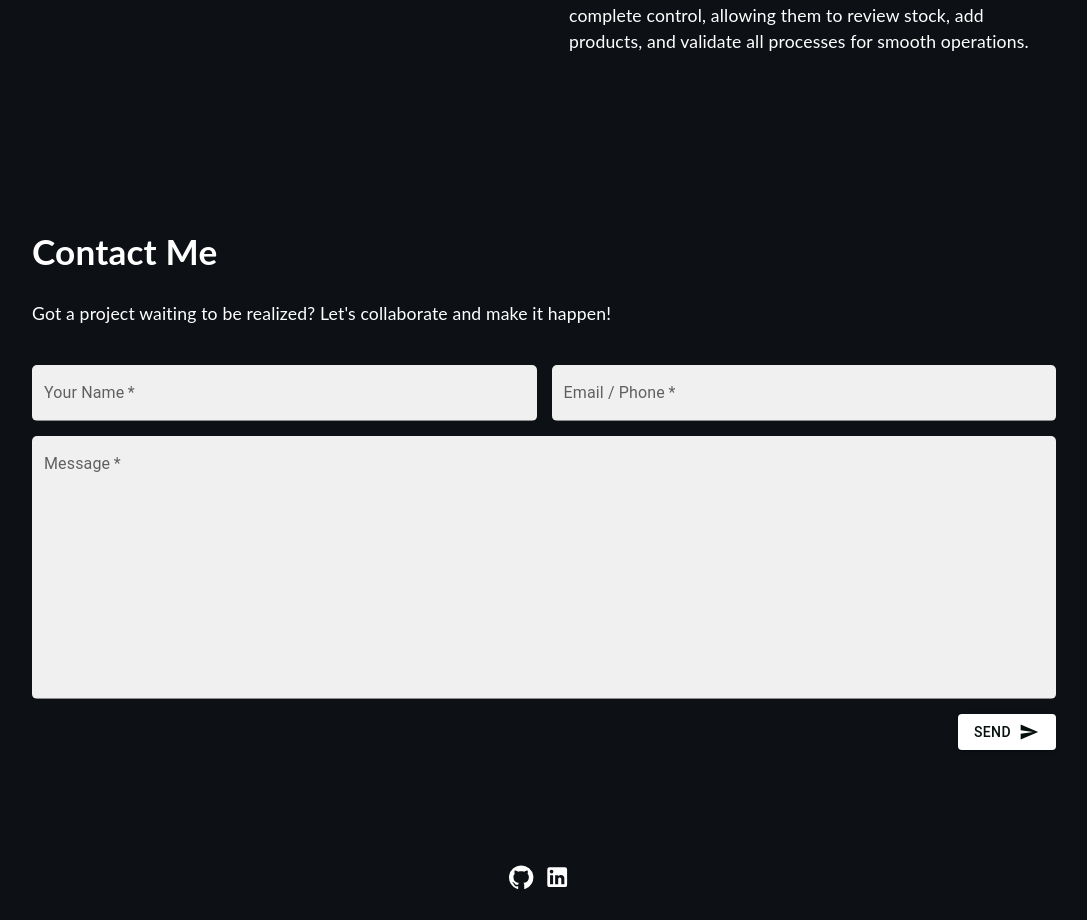
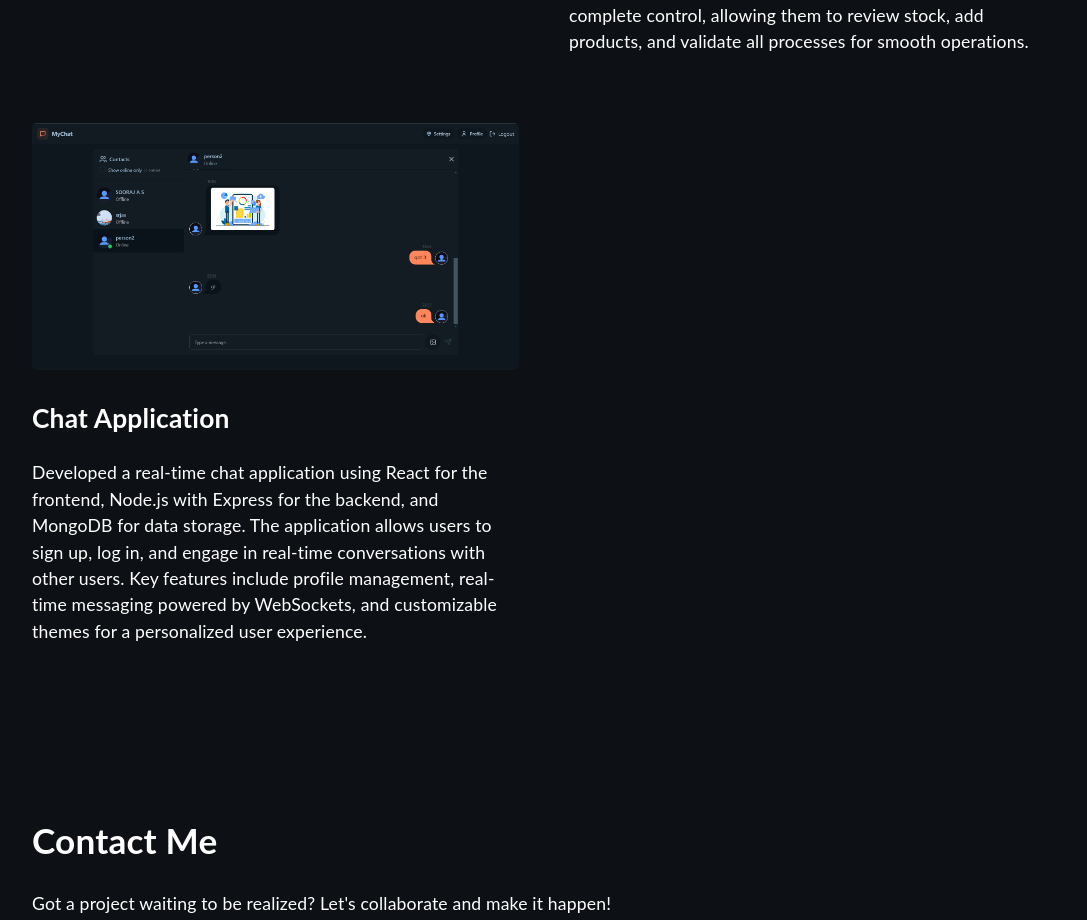
Before and after one commit to soorajas1210/portfolio-website, a React (Create React App) app: page / in a window 1280 px wide. Shown: the part 5485-6405 px from the top of the page, without its empty margins (96-1183 px from the left). Built offline with nearby package versions, Linux system fonts and the light colour scheme.

Commit message:
new project added

```diff
--- a/src/data/projectData.js
+++ b/src/data/projectData.js
@@ -8,6 +8,7 @@ import project7 from "../assets/images/projects/6783.jpg";
 import project8 from "../assets/images/projects/6783.jpg";
 import project9 from "../assets/images/projects/homey.png";
 import project10 from "../assets/images/projects/healthme.png";
+import project11 from "../assets/images/projects/chat-app.png";
 
 export const projects = [
   {
@@ -78,6 +79,13 @@ export const projects = [
     name: "e-commerce website",
     description:
       "Developed an eCommerce application with a Node.js and Express backend, MongoDB database, and an EJS-based frontend. Users can register, browse, and purchase items using PayPal or Cash on Delivery (COD) options. The platform includes a coupon system for discounts. Admins have complete control, allowing them to review stock, add products, and validate all processes for smooth operations.",
-    link: "https://healthme.onrender.com/",
+    link: "https://healthme.onrender.com",
+  },
+  {
+    img: project11,
+    name: "Chat Application",
+    description:
+      "Developed a real-time chat application using React for the frontend, Node.js with Express for the backend, and MongoDB for data storage. The application allows users to sign up, log in, and engage in real-time conversations with other users. Key features include profile management, real-time messaging powered by WebSockets, and customizable themes for a personalized user experience.",
+    link: "https://my-chat-app-ap3v.onrender.com",
   },
 ];
```
Also changed, not shown: src/assets/images/projects/chat-app.png (added).
